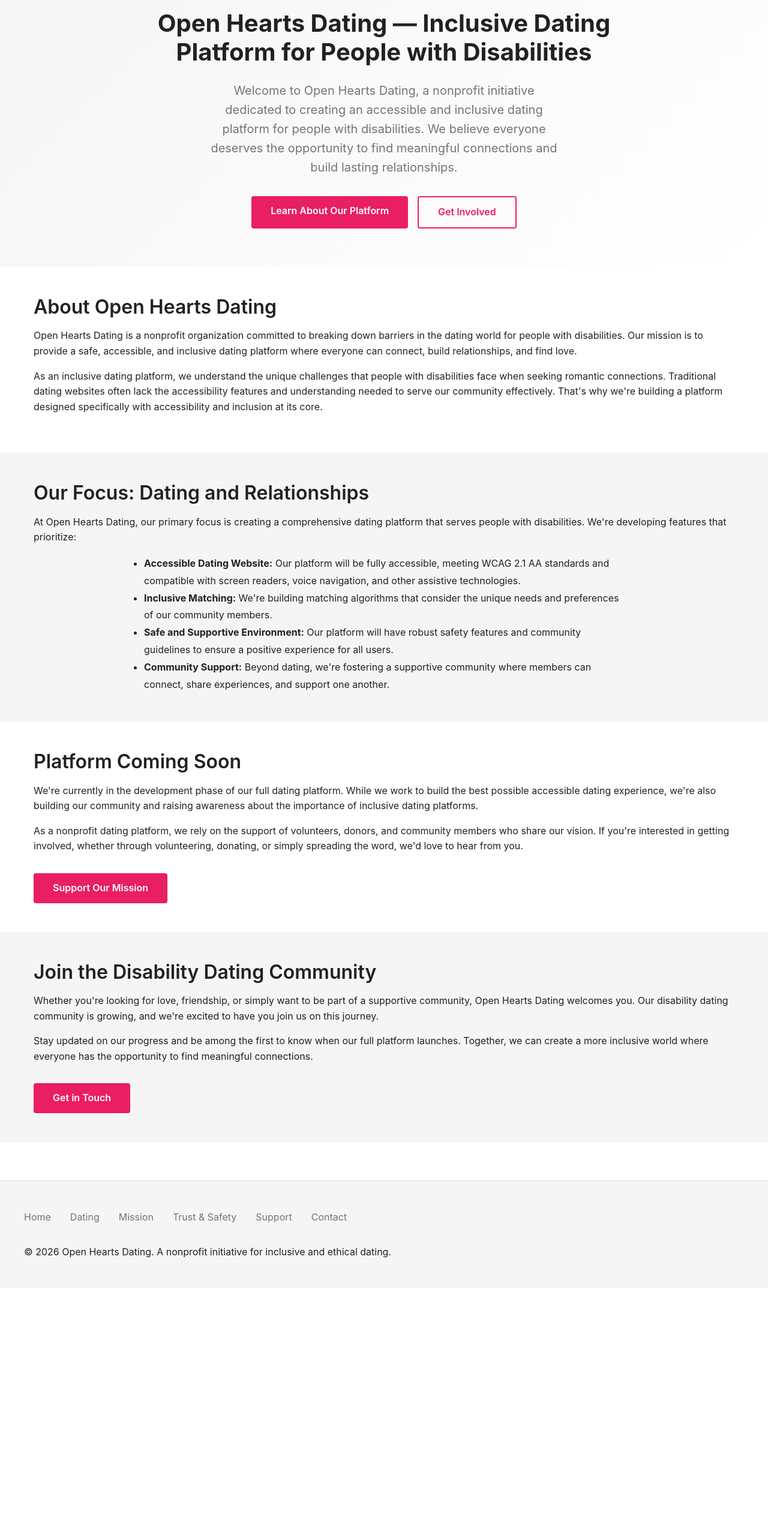
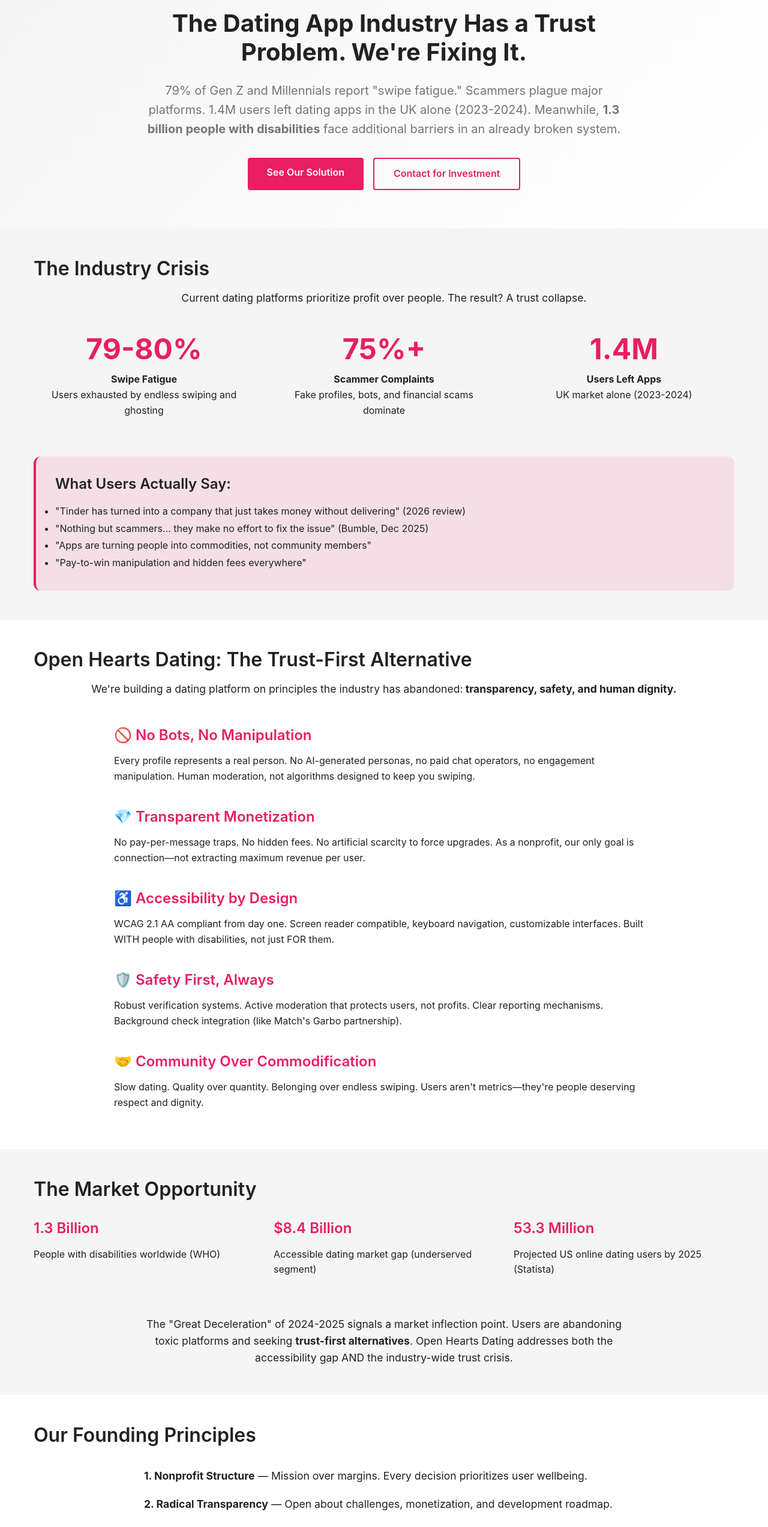
Before and after one commit to chevrutah247/openheartsdating, a Next.js app: page / in a window 1280 px wide. Shown: the part 120-2666 px from the top of the page at 60% size. Before the commit the page ends 2268 px from the top, so only its background shows below. Built offline with nearby package versions, Linux system fonts and the light colour scheme.

Commit message:
Redesign homepage for investors: add industry crisis data and trust-first positioning

```diff
--- a/app/page.tsx
+++ b/app/page.tsx
@@ -1,11 +1,11 @@
 import type { Metadata } from 'next'
 
 export const metadata: Metadata = {
-  title: 'Open Hearts Dating — Inclusive Dating Platform for People with Disabilities',
-  description: 'Open Hearts Dating is a nonprofit inclusive dating platform connecting people with disabilities. Join our accessible dating community and find meaningful relationships. Full platform coming soon.',
+  title: 'Open Hearts Dating — Rebuilding Trust in Online Dating',
+  description: 'A nonprofit dating platform addressing the $8.4B accessibility gap. No bots, no manipulation, no barriers—just real connections for people with disabilities.',
   openGraph: {
-    title: 'Open Hearts Dating — Inclusive Dating Platform for People with Disabilities',
-    description: 'Open Hearts Dating is a nonprofit inclusive dating platform connecting people with disabilities. Join our accessible dating community and find meaningful relationships.',
+    title: 'Open Hearts Dating — Rebuilding Trust in Online Dating',
+   description: 'Addressing the industry crisis: 79% of users report swipe fatigue, scams plague major platforms. We are building the ethical alternative.',
   },
 }
 
@@ -23,9 +23,6 @@ export default function HomePage() {
       '@type': 'Place',
       name: 'Worldwide'
     },
-    sameAs: [
-      // Add social media links when available
-    ]
   }
 
   return (
@@ -35,97 +32,191 @@ export default function HomePage() {
         dangerouslySetInnerHTML={{ __html: JSON.stringify(structuredData) }}
       />
 
+      {/* HERO - Problem Statement */}
       <section className="hero">
         <div className="container">
-          <h1>Open Hearts Dating — Inclusive Dating Platform for People with Disabilities</h1>
-          <p>
-            Welcome to Open Hearts Dating, a nonprofit initiative dedicated to creating an
-            accessible and inclusive dating platform for people with disabilities. We believe
-            everyone deserves the opportunity to find meaningful connections and build
-            lasting relationships.
+          <h1>The Dating App Industry Has a Trust Problem. We're Fixing It.</h1>
+          <p style={{ fontSize: '1.25rem', maxWidth: '800px', margin: '0 auto 2rem' }}>
+            79% of Gen Z and Millennials report "swipe fatigue." Scammers plague major platforms.
+            1.4M users left dating apps in the UK alone (2023-2024). Meanwhile, <strong>1.3 billion
+            people with disabilities</strong> face additional barriers in an already broken system.
           </p>
           <div style={{ display: 'flex', gap: '1rem', justifyContent: 'center', flexWrap: 'wrap' }}>
-            <a href="/dating" className="button">Learn About Our Platform</a>
-            <a href="/support" className="button button-secondary">Get Involved</a>
+            <a href="#solution" className="button">See Our Solution</a>
+            <a href="/contact" className="button button-secondary">Contact for Investment</a>
           </div>
         </div>
       </section>
 
-      <section className="content-section">
-        <div className="container">
-          <h2>About Open Hearts Dating</h2>
-          <p>
-            Open Hearts Dating is a nonprofit organization committed to breaking down barriers
-            in the dating world for people with disabilities. Our mission is to provide a safe,
-            accessible, and inclusive dating platform where everyone can connect, build
-            relationships, and find love.
-          </p>
-          <p>
-            As an inclusive dating platform, we understand the unique challenges that people
-            with disabilities face when seeking romantic connections. Traditional dating websites
-            often lack the accessibility features and understanding needed to serve our community
-            effectively. That's why we're building a platform designed specifically with
-            accessibility and inclusion at its core.
-          </p>
-        </div>
-      </section>
-
+      {/* THE PROBLEM */}
       <section className="content-section content-section-alt">
         <div className="container">
-          <h2>Our Focus: Dating and Relationships</h2>
-          <p>
-            At Open Hearts Dating, our primary focus is creating a comprehensive dating platform
-            that serves people with disabilities. We're developing features that prioritize:
+          <h2>The Industry Crisis</h2>
+          <p style={{ textAlign: 'center', fontSize: '1.1rem', marginBottom: '2rem' }}>
+            Current dating platforms prioritize profit over people. The result? A trust collapse.
           </p>
-          <ul style={{ maxWidth: '800px', margin: '0 auto', lineHeight: '1.8' }}>
-            <li><strong>Accessible Dating Website:</strong> Our platform will be fully accessible,
-            meeting WCAG 2.1 AA standards and compatible with screen readers, voice navigation,
-            and other assistive technologies.</li>
-            <li><strong>Inclusive Matching:</strong> We're building matching algorithms that
-            consider the unique needs and preferences of our community members.</li>
-            <li><strong>Safe and Supportive Environment:</strong> Our platform will have robust
-            safety features and community guidelines to ensure a positive experience for all users.</li>
-            <li><strong>Community Support:</strong> Beyond dating, we're fostering a supportive
-            community where members can connect, share experiences, and support one another.</li>
-          </ul>
-        </div>
-      </section>
 
-      <section className="content-section">
-        <div className="container">
-          <h2>Platform Coming Soon</h2>
-          <p>
-            We're currently in the development phase of our full dating platform. While we work
-            to build the best possible accessible dating experience, we're also building our
-            community and raising awareness about the importance of inclusive dating platforms.
-          </p>
-          <p>
-            As a nonprofit dating platform, we rely on the support of volunteers, donors, and
-            community members who share our vision. If you're interested in getting involved,
-            whether through volunteering, donating, or simply spreading the word, we'd love to
-            hear from you.
-          </p>
-          <div style={{ marginTop: '2rem' }}>
-            <a href="/support" className="button">Support Our Mission</a>
+          <div style={{
+            display: 'grid',
+            gridTemplateColumns: 'repeat(auto-fit, minmax(250px, 1fr))',
+            gap: '2rem',
+            marginTop: '2rem'
+          }}>
+            <div style={{ textAlign: 'center' }}>
+              <div style={{ fontSize: '3rem', fontWeight: 'bold', color: '#e91e63' }}>79-80%</div>
+              <p><strong>Swipe Fatigue</strong><br/>Users exhausted by endless swiping and ghosting</p>
+            </div>
+            <div style={{ textAlign: 'center' }}>
+              <div style={{ fontSize: '3rem', fontWeight: 'bold', color: '#e91e63' }}>75%+</div>
+              <p><strong>Scammer Complaints</strong><br/>Fake profiles, bots, and financial scams dominate</p>
+            </div>
+            <div style={{ textAlign: 'center' }}>
+              <div style={{ fontSize: '3rem', fontWeight: 'bold', color: '#e91e63' }}>1.4M</div>
+              <p><strong>Users Left Apps</strong><br/>UK market alone (2023-2024)</p>
+            </div>
+          </div>
+
+          <div style={{
+            marginTop: '3rem',
+            padding: '2rem',
+            background: 'rgba(233, 30, 99, 0.1)',
+            borderRadius: '12px',
+            borderLeft: '4px solid #e91e63'
+          }}>
+            <h3 style={{ marginTop: 0 }}>What Users Actually Say:</h3>
+            <ul style={{ lineHeight: '1.8' }}>
+              <li>"Tinder has turned into a company that just takes money without delivering" (2026 review)</li>
+              <li>"Nothing but scammers... they make no effort to fix the issue" (Bumble, Dec 2025)</li>
+              <li>"Apps are turning people into commodities, not community members"</li>
+              <li>"Pay-to-win manipulation and hidden fees everywhere"</li>
+            </ul>
           </div>
         </div>
       </section>
 
+      {/* OUR SOLUTION */}
+      <section id="solution" className="content-section">
+        <div className="container">
+          <h2>Open Hearts Dating: The Trust-First Alternative</h2>
+          <p style={{ textAlign: 'center', fontSize: '1.1rem', marginBottom: '3rem' }}>
+            We're building a dating platform on principles the industry has abandoned:
+            <strong> transparency, safety, and human dignity.</strong>
+          </p>
+
+          <div style={{ maxWidth: '900px', margin: '0 auto' }}>
+            <div style={{ marginBottom: '2.5rem' }}>
+              <h3 style={{ color: '#e91e63' }}>🚫 No Bots, No Manipulation</h3>
+              <p>
+                Every profile represents a real person. No AI-generated personas, no paid chat operators,
+                no engagement manipulation. Human moderation, not algorithms designed to keep you swiping.
+              </p>
+            </div>
+
+            <div style={{ marginBottom: '2.5rem' }}>
+              <h3 style={{ color: '#e91e63' }}>💎 Transparent Monetization</h3>
+              <p>
+                No pay-per-message traps. No hidden fees. No artificial scarcity to force upgrades.
+                As a nonprofit, our only goal is connection—not extracting maximum revenue per user.
+              </p>
+            </div>
+
+            <div style={{ marginBottom: '2.5rem' }}>
+              <h3 style={{ color: '#e91e63' }}>♿ Accessibility by Design</h3>
+              <p>
+                WCAG 2.1 AA compliant from day one. Screen reader compatible, keyboard navigation,
+                customizable interfaces. Built WITH people with disabilities, not just FOR them.
+              </p>
+            </div>
+
+            <div style={{ marginBottom: '2.5rem' }}>
+              <h3 style={{ color: '#e91e63' }}>🛡️ Safety First, Always</h3>
+              <p>
+                Robust verification systems. Active moderation that protects users, not profits.
+                Clear reporting mechanisms. Background check integration (like Match's Garbo partnership).
+              </p>
+            </div>
+
+            <div>
+              <h3 style={{ color: '#e91e63' }}>🤝 Community Over Commodification</h3>
+              <p>
+                Slow dating. Quality over quantity. Belonging over endless swiping.
+                Users aren't metrics—they're people deserving respect and dignity.
+              </p>
+            </div>
+          </div>
+        </div>
+      </section>
+
+      {/* MARKET OPPORTUNITY */}
       <section className="content-section content-section-alt">
         <div className="container">
-          <h2>Join the Disability Dating Community</h2>
-          <p>
-            Whether you're looking for love, friendship, or simply want to be part of a
-            supportive community, Open Hearts Dating welcomes you. Our disability dating
-            community is growing, and we're excited to have you join us on this journey.
+          <h2>The Market Opportunity</h2>
+
+          <div style={{
+            display: 'grid',
+            gridTemplateColumns: 'repeat(auto-fit, minmax(280px, 1fr))',
+            gap: '2rem',
+            marginTop: '2rem'
+          }}>
+            <div>
+              <h3 style={{ color: '#e91e63' }}>1.3 Billion</h3>
+              <p>People with disabilities worldwide (WHO)</p>
+            </div>
+            <div>
+              <h3 style={{ color: '#e91e63' }}>$8.4 Billion</h3>
+              <p>Accessible dating market gap (underserved segment)</p>
+            </div>
+            <div>
+              <h3 style={{ color: '#e91e63' }}>53.3 Million</h3>
+              <p>Projected US online dating users by 2025 (Statista)</p>
+            </div>
+          </div>
+
+          <div style={{ marginTop: '3rem', textAlign: 'center' }}>
+            <p style={{ fontSize: '1.1rem', maxWidth: '800px', margin: '0 auto' }}>
+              The "Great Deceleration" of 2024-2025 signals a market inflection point.
+              Users are abandoning toxic platforms and seeking <strong>trust-first alternatives</strong>.
+              Open Hearts Dating addresses both the accessibility gap AND the industry-wide trust crisis.
+            </p>
+          </div>
+        </div>
+      </section>
+
+      {/* OUR PRINCIPLES */}
+      <section className="content-section">
+        <div className="container">
+          <h2>Our Founding Principles</h2>
+          <div style={{ maxWidth: '800px', margin: '2rem auto', lineHeight: '1.8' }}>
+            <p style={{ fontSize: '1.1rem' }}>
+              <strong>1. Nonprofit Structure</strong> — Mission over margins. Every decision prioritizes user wellbeing.
+            </p>
+            <p style={{ fontSize: '1.1rem' }}>
+              <strong>2. Radical Transparency</strong> — Open about challenges, monetization, and development roadmap.
+            </p>
+            <p style={{ fontSize: '1.1rem' }}>
+              <strong>3. Community Co-Creation</strong> — Built WITH our users, especially those with lived disability experience.
+            </p>
+            <p style={{ fontSize: '1.1rem' }}>
+              <strong>4. No Dark Patterns</strong> — No psychological manipulation, artificial scarcity, or deceptive practices.
+            </p>
+            <p style={{ fontSize: '1.1rem' }}>
+              <strong>5. Safety = Table Stakes</strong> — Human moderation, verification, and user protection are non-negotiable.
+            </p>
+          </div>
+        </div>
+      </section>
+
+      {/* CTA */}
+      <section className="content-section content-section-alt">
+        <div className="container" style={{ textAlign: 'center' }}>
+          <h2>Join Us in Rebuilding Trust</h2>
+          <p style={{ fontSize: '1.1rem', maxWidth: '700px', margin: '0 auto 2rem' }}>
+            We're seeking mission-aligned investors, advisors, and partners who believe
+            dating platforms can—and should—put people before profits.
           </p>
-          <p>
-            Stay updated on our progress and be among the first to know when our full platform
-            launches. Together, we can create a more inclusive world where everyone has the
-            opportunity to find meaningful connections.
-          </p>
-          <div style={{ marginTop: '2rem' }}>
+          <div style={{ display: 'flex', gap: '1rem', justifyContent: 'center', flexWrap: 'wrap' }}>
             <a href="/contact" className="button">Get in Touch</a>
+            <a href="/trust" className="button button-secondary">Read Our Trust & Safety Approach</a>
           </div>
         </div>
       </section>
```
